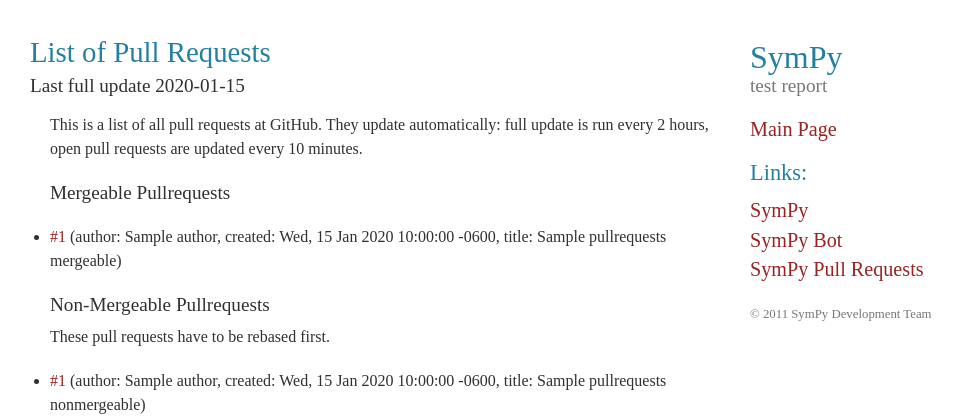
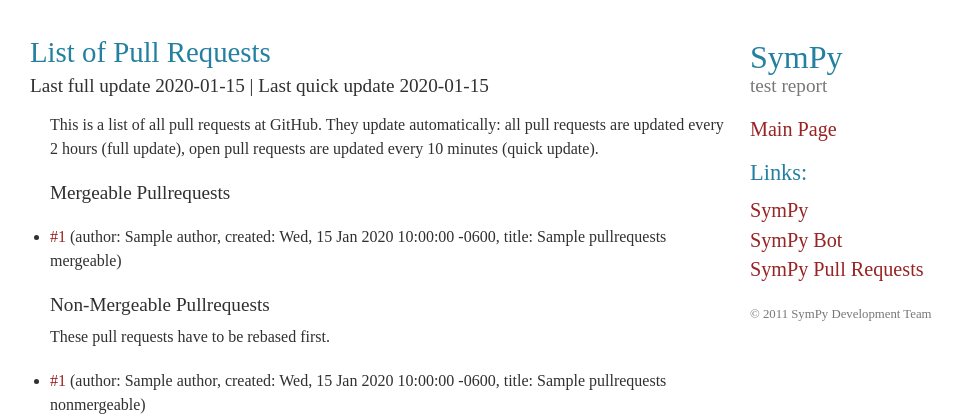
Before and after one commit to sympy/sympy-bot-old, a Django app: template web/templates/index.html in a window 1280 px wide. Shown: the top 420 px of the page, without its empty margins (150-1112 px from the left). Run offline with Django 3.2, Linux system fonts and the light colour scheme; the template is opened without the code that fills it: most values are stand-ins (such as "Sample title", 1, 10 or a date in 2020).

Commit message:
List quick update

```diff
--- a/web/index.yaml
+++ b/web/index.yaml
@@ -29,6 +29,11 @@
   - name: created_at
     direction: desc
 
+- kind: PullRequest
+  properties:
+  - name: state
+  - name: last_updated
+
 - kind: Task
   properties:
   - name: pullrequest
--- a/web/templates/index.html
+++ b/web/templates/index.html
@@ -6,10 +6,12 @@
 
 {% block content %}
 <h2>List of Pull Requests</h2>
-<p class="timestamp">Last full update {{ last_update_pretty }}</p>
+<p class="timestamp">Last full update {{ last_update_pretty }} |
+Last quick update {{ last_quick_update_pretty }}</p>
 <p>
-This is a list of all pull requests at GitHub. They update automatically: full
-update is run every 2 hours, open pull requests are updated every 10 minutes.
+This is a list of all pull requests at GitHub. They update automatically: all
+pull requests are updated every 2 hours (full update), open pull requests are
+updated every 10 minutes (quick update).
 </p>
 <h3>Mergeable Pullrequests</h3>
 <p>
```
Also changed, not shown: web/app/main.py (+15 -1 lines).
